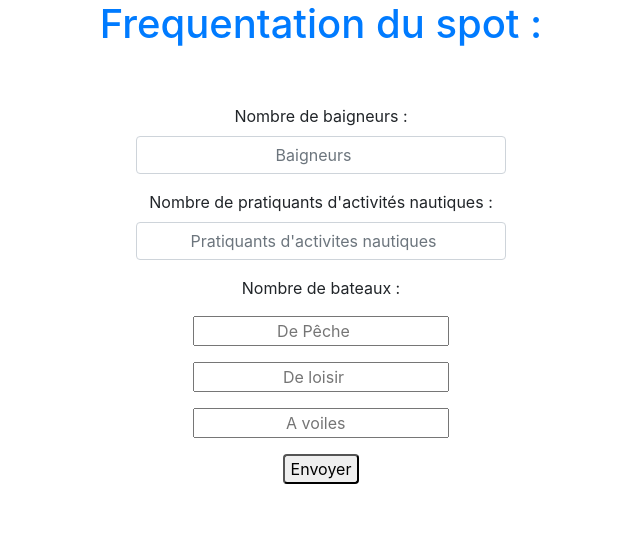
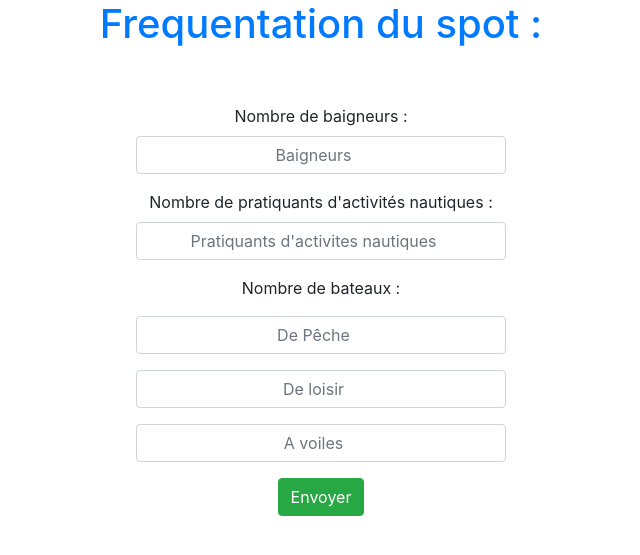
Before and after one commit to VernonRoche/CinqGrosCochons, a Flask app: page /frequentation/ in a window 1280 px wide. Shown: the top 555 px of the page, without its empty margins (319-959 px from the left). Run offline with Flask 2, Linux system fonts and the light colour scheme; some libraries are stand-ins or nearby versions.

Commit message:
Mise en forme frequentation.html

```diff
--- a/templates/frequentation.html
+++ b/templates/frequentation.html
@@ -3,7 +3,7 @@
 <html>
 <head>
 	<link rel="stylesheet" href="https://stackpath.bootstrapcdn.com/bootstrap/4.3.1/css/bootstrap.min.css" integrity="sha384-ggOyR0iXCbMQv3Xipma34MD+dH/1fQ784/j6cY/iJTQUOhcWr7x9JvoRxT2MZw1T" crossorigin="anonymous">
-	<title>Surfrider</title>
+	<title>Formulaire 2/3</title>
 	<meta name="description" content="the description">
 	<meta name="author" content="the content">
 	<link rel="stylesheet" href="css/main.css">
@@ -16,24 +16,24 @@
 		<form method="post">
 				<div class=" form-group">
 					<label for="Baigneurs">Nombre de baigneurs :</label>
-					<input type="number" class="col-4 form-control text-center" id="Baigneurs" placeholder="Baigneurs">
+					<input type="number" min="0" class="col-4 form-control text-center" id="Baigneurs" placeholder="Baigneurs" required>
 				</div>
 			<div class="form-group">
 				<label for="PAN">Nombre de pratiquants d'activités nautiques :</label>
-				<input  type="number" class="col-4 form-control text-center" id="PAN" placeholder="Pratiquants d'activites nautiques" :>
+				<input  type="number" min="0" class="col-4 form-control text-center" id="PAN" placeholder="Pratiquants d'activites nautiques" required>
 			</div>
 
 			<p>Nombre de bateaux :</p>
 			<div class="form-group">
-				<input type="number" id="Peche" class="text-center" placeholder="De Pêche" :>
+				<input type="number" min="0" id="Peche" class="col-4 form-control text-center" placeholder="De Pêche" required>
 			</div>
 			<div class="form-group">
-				<input type="number" id="Loisir" class="text-center" placeholder="De loisir" :>
+				<input type="number" min="0" id="Loisir" class="col-4 form-control text-center" placeholder="De loisir" required>
 			</div>
 			<div class="form-group">
-				<input type="number"  id="Avoiles" class="text-center" placeholder=" A voiles" :>
+				<input type="number" min="0" id="Avoiles" class=" col-4 form-control text-center" placeholder="A voiles" required>
 			</div>
-			<input id="env" type="submit" class="rounded" value="Envoyer" name="form">
+			<button id="env" type="button" class="btn btn-success rounded" value="Envoyer" name="form">Envoyer</button>
 		</form>
 	</div>
 
```
